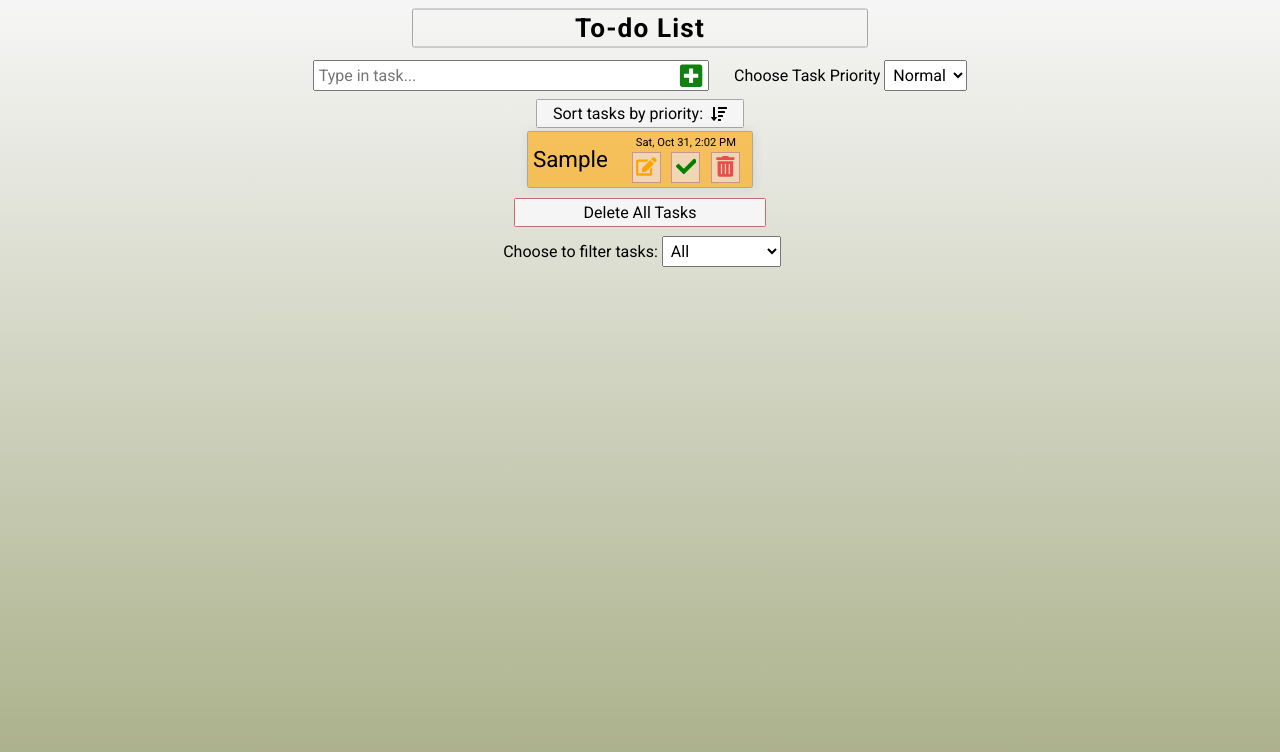
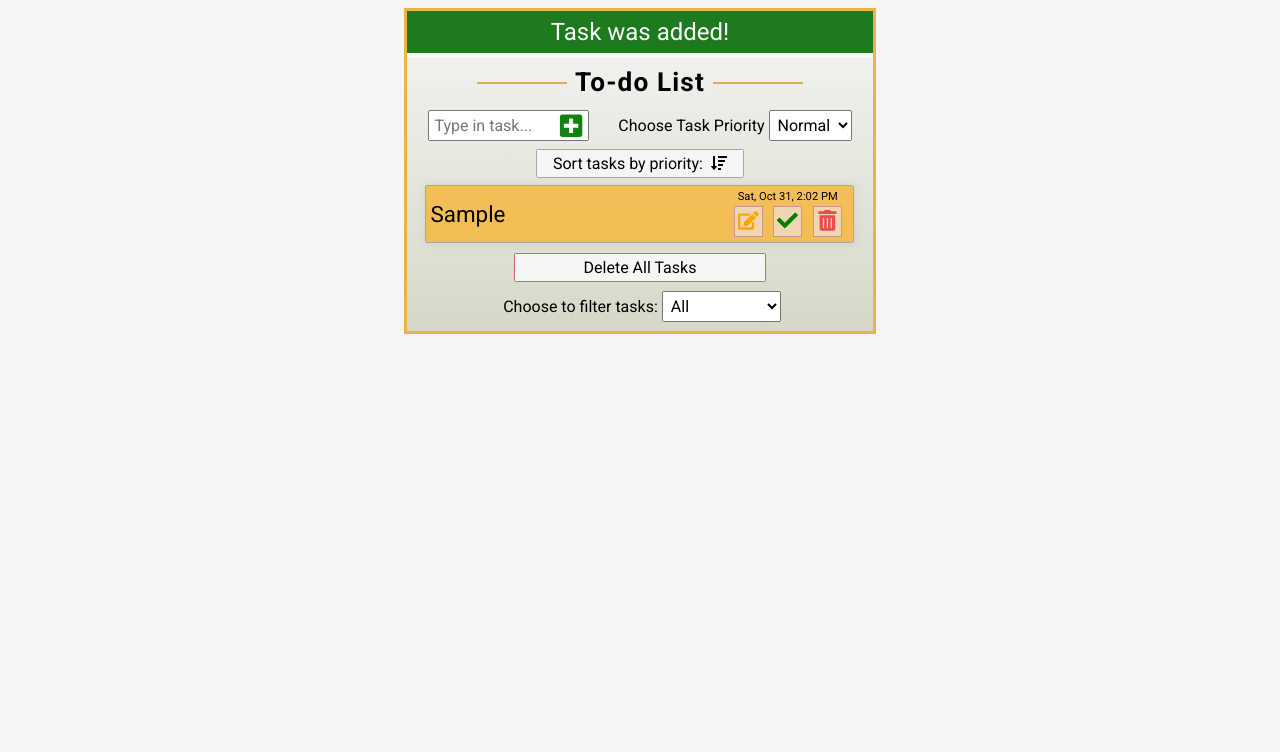
Before and after one commit to MRFolio/react-to-do-app, a React (Create React App) app: page / in a window 1280 px wide. Both pictures are taken after typing "Sample" into the empty fields and a click on the button "Add task". Shown: the top 752 px of the page. Built offline with nearby package versions, Linux system fonts and the light colour scheme.

Commit message:
feat(to-do): button component and alert

```diff
--- a/src/App.js
+++ b/src/App.js
@@ -4,11 +4,13 @@ import Form from "./components/Form";
 import ToDoList from "./components/ToDoList";
 import Header from "./components/Header";
 import Filter from "./components/Filter";
+import Alert from "./components/Alert";
 
 function App() {
   const [tasks, setTasks] = useState([]);
   const [filterStatus, setFilterStatus] = useState("All");
   const [filteredTasks, setFilteredTasks] = useState([]);
+  const [alert, setAlert] = useState({ show: false, msg: "", type: "" });
 
   //get tasks from local storage only once
   useEffect(() => getLocalTasks(), []);
@@ -41,16 +43,22 @@ function App() {
     }
   };
 
+  const showAlert = (show = false, type = "", msg = "") => {
+    setAlert({ show, type, msg });
+  };
+
   return (
     <div className="App">
+      {alert.show && <Alert {...alert} setAlert={setAlert} />}
       <Header />
       <main>
-        <Form tasks={tasks} setTasks={setTasks} />
+        <Form tasks={tasks} setTasks={setTasks} showAlert={showAlert} />
         <ToDoList
           tasks={tasks}
           setTasks={setTasks}
           filteredTasks={filteredTasks}
           setFilteredTasks={setFilteredTasks}
+          showAlert={showAlert}
         />
         <Filter tasks={tasks} setFilterStatus={setFilterStatus} />
       </main>
--- /dev/null
+++ b/src/components/Alert.js
@@ -0,0 +1,18 @@
+import { useEffect } from "react";
+
+const Alert = ({ type, msg, setAlert }) => {
+  useEffect(() => {
+    const timeout = setTimeout(() => {
+      setAlert({ show: false, type: "", msg: "" });
+    }, 3000);
+    return () => clearTimeout(timeout);
+  }, [setAlert]);
+  return <p className={`alert alert-${type}`}>{msg}</p>;
+  /* return (
+    <div className={styles["alert"]}>
+      <p className={styles[`alert-${type}`]}>{msg}</p>;
+    </div>
+  ); */
+};
+
+export default Alert;
--- a/src/components/Button.js
+++ b/src/components/Button.js
@@ -0,0 +1,16 @@
+const Button = ({
+  icon,
+  title = "button",
+  className = "btn",
+  onClick,
+  children,
+}) => {
+  return (
+    <button onClick={onClick} className={className} type="button" title={title}>
+      {children}
+      {icon}
+    </button>
+  );
+};
+
+export default Button;
--- a/src/components/Form.js
+++ b/src/components/Form.js
@@ -3,7 +3,7 @@ import { FaPlusSquare } from "react-icons/fa";
 import Selection from "./Selection";
 import shortid from "shortid";
 
-const Form = ({ tasks, setTasks }) => {
+const Form = ({ tasks, setTasks, showAlert }) => {
   const [input, setInput] = useState("");
   const [selection, setSelection] = useState(1);
 
@@ -16,8 +16,8 @@ const Form = ({ tasks, setTasks }) => {
   }
 
   function handleAddTask(e) {
+    e.preventDefault();
     if (input) {
-      e.preventDefault();
       const date = Intl.DateTimeFormat(navigator.language, {
         weekday: "short",
         month: "short",
@@ -35,11 +35,14 @@ const Form = ({ tasks, setTasks }) => {
       };
       setTasks([newTask, ...tasks]);
       setInput("");
+      showAlert(true, "success", "Task was added!");
+    } else if (!input) {
+      showAlert(true, "danger", "Please enter value!");
     }
   }
 
   return (
-    <form className="form">
+    <form onSubmit={handleAddTask} className="form">
       <input
         className="input"
         type="text"
@@ -48,12 +51,7 @@ const Form = ({ tasks, setTasks }) => {
         ref={inputRef}
         placeholder="Type in task..."
       />
-      <button
-        onClick={handleAddTask}
-        className="btn"
-        type="submit"
-        title="Add task"
-      >
+      <button className="btn" type="submit" title="Add task">
         <FaPlusSquare />
       </button>
       <Selection setSelection={setSelection} />
--- a/src/components/Header.js
+++ b/src/components/Header.js
@@ -1,7 +1,11 @@
+import styles from "./Header.module.scss";
+
 const Header = () => {
   return (
-    <header className="header">
-      <h3 className="title">To-do List</h3>
+    <header className={styles.header}>
+      <h3 className={styles.title}>
+        <span className={styles["span-header"]}>To-do List</span>
+      </h3>
     </header>
   );
 };
--- /dev/null
+++ b/src/components/Header.module.scss
@@ -0,0 +1,24 @@
+.header {
+  text-align: center;
+  margin: 0.4em 0;
+  position: relative;
+  z-index: 1;
+  letter-spacing: 0.05em;
+  .span-header {
+    background: linear-gradient(to bottom, #f6f6f6 0%, #a7ad85 100%) no-repeat
+      fixed;
+    padding: 0 0.3em;
+  }
+  &:after {
+    border-top: 2px solid rgb(221, 173, 90);
+    content: "";
+    margin: 0 auto;
+    position: absolute;
+    top: 50%;
+    left: 0;
+    bottom: 0;
+    right: 0;
+    width: 70%;
+    z-index: -1;
+  }
+}
--- a/src/components/Selection.js
+++ b/src/components/Selection.js
@@ -20,7 +20,7 @@ const Selection = ({ setSelection }) => {
   const { width } = getWindowDimensions();
 
   function handleSelection(e) {
-    setSelection(parseInt(e.target.value, 10));
+    setSelection(Number(e.target.value));
   }
 
   return (
--- a/src/components/ToDo.js
+++ b/src/components/ToDo.js
@@ -1,7 +1,17 @@
 import { useState, useEffect, useRef } from "react";
 import { FaTrashAlt, FaEdit, FaCheck, FaTimes } from "react-icons/fa";
+import Button from "./Button";
 
-const ToDo = ({ text, date, completed, priority, id, tasks, setTasks }) => {
+const ToDo = ({
+  text,
+  date,
+  completed,
+  priority,
+  id,
+  tasks,
+  setTasks,
+  showAlert,
+}) => {
   const [isEditing, setIsEditing] = useState(false);
   const [editedInput, setEditedInput] = useState(text);
 
@@ -16,6 +26,7 @@ const ToDo = ({ text, date, completed, priority, id, tasks, setTasks }) => {
   function handleDeleteTask() {
     const newTaskList = tasks.filter((task) => task.id !== id);
     setTasks(newTaskList);
+    showAlert(true, "danger", "Task was deleted!");
   }
 
   function handleEditTask() {
@@ -24,6 +35,7 @@ const ToDo = ({ text, date, completed, priority, id, tasks, setTasks }) => {
         task.id === id ? { ...task, text: editedInput } : task
       );
       setTasks(editedTasks);
+      showAlert(true, "success", "Task was edited!");
     }
     setIsEditing(!isEditing);
   }
@@ -43,7 +55,6 @@ const ToDo = ({ text, date, completed, priority, id, tasks, setTasks }) => {
     );
     setTasks(completedTasks);
   }
-
   return (
     <li
       className={`todo ${
@@ -69,30 +80,24 @@ const ToDo = ({ text, date, completed, priority, id, tasks, setTasks }) => {
             {date}
           </time>
         </p>
-        <button
+        <Button
           onClick={handleEditTask}
           className="edit-btn"
-          type="button"
-          title="Edit Task"
-        >
-          <FaEdit />
-        </button>
-        <button
+          title="Edit task"
+          icon={<FaEdit />}
+        />
+        <Button
           onClick={handleCompletedTask}
           className="completed-btn"
-          type="button"
           title={!completed ? "Task is completed" : "Task is not completed"}
-        >
-          {!completed ? <FaCheck /> : <FaTimes className="delete-icon" />}
-        </button>
-        <button
+          icon={!completed ? <FaCheck /> : <FaTimes className="delete-icon" />}
+        />
+        <Button
           onClick={handleDeleteTask}
           className="delete-btn"
-          type="button"
           title="Delete Task"
-        >
-          <FaTrashAlt />
-        </button>
+          icon={<FaTrashAlt />}
+        />
       </div>
     </li>
   );
--- a/src/components/ToDoList.js
+++ b/src/components/ToDoList.js
@@ -1,9 +1,10 @@
 import ToDo from "./ToDo";
 import SortButton from "./SortButton";
 
-const ToDoList = ({ tasks, setTasks, filteredTasks }) => {
+const ToDoList = ({ tasks, setTasks, filteredTasks, showAlert }) => {
   function handleDelete() {
     setTasks([]);
+    showAlert(true, "danger", "All tasks were deleted!");
   }
 
   return (
@@ -24,6 +25,7 @@ const ToDoList = ({ tasks, setTasks, filteredTasks }) => {
             id={id} */
             {...item}
             key={item.id}
+            showAlert={showAlert}
           />
         ))}
       </ul>
--- a/src/styles/_base.scss
+++ b/src/styles/_base.scss
@@ -13,8 +13,7 @@ body {
   margin: 0 auto;
   max-width: 1140px;
   font-size: 1.4rem;
-  background: linear-gradient(to bottom, #f6f6f6 0%, #a7ad85 100%) no-repeat
-    fixed;
+  background: #f5f5f5;
 }
 
 input,
--- a/src/styles/main.scss
+++ b/src/styles/main.scss
@@ -23,24 +23,26 @@ $border-color: rgb(170, 166, 166);
   }
 }
 
-.header {
+.App {
+  border: 3px solid rgb(235, 178, 72);
+  width: fit-content;
+  white-space: nowrap;
+  margin: 1vh auto;
+  background: linear-gradient(to bottom, #f6f6f6 0%, #a7ad85 100%) no-repeat
+    fixed;
+}
+
+.alert {
   text-align: center;
-  margin: 0.4em 0;
-  position: relative;
-  z-index: 1;
-  padding: 0.2em;
-  letter-spacing: 0.05em;
-  &:after {
-    position: absolute;
-    content: "";
-    top: 50%;
-    left: 50%;
-    height: 100%;
-    width: 40%;
-    border: 1px solid $border-color;
-    border-radius: 0.1em;
-    z-index: -1;
-    transform: translate(-50%, -50%);
+  color: rgb(251, 250, 250);
+  font-size: 1.5rem;
+  padding: 0.3em;
+  &.alert-danger {
+    background-color: rgb(233, 77, 77);
+  }
+  &.alert-success {
+    background-color: rgb(30, 122, 30);
+    border-bottom: 5px solid;
   }
 }
 
@@ -73,7 +75,7 @@ $border-color: rgb(170, 166, 166);
       color: rgb(0, 160, 0);
     }
     @include for-mobile {
-      transform: none;
+      display: none;
     }
   }
 
@@ -85,7 +87,7 @@ $border-color: rgb(170, 166, 166);
     .label {
       font-size: 1rem;
       text-align: center;
-      margin-right: 0.25em;
+      margin: 0 0.25em;
     }
 
     #priority-select {
@@ -103,6 +105,7 @@ $border-color: rgb(170, 166, 166);
 }
 
 .tasks-container {
+  width: 100%;
   display: flex;
   justify-content: center;
   align-items: center;
@@ -117,6 +120,7 @@ $border-color: rgb(170, 166, 166);
   background: whitesmoke;
   border: 1px solid $border-color;
   border-radius: 0.1em;
+  margin-bottom: 0.3em;
   cursor: pointer;
   &:hover {
     @include outline;
@@ -126,6 +130,10 @@ $border-color: rgb(170, 166, 166);
   }
 }
 
+.todo-list {
+  width: 92%;
+}
+
 .todo {
   display: flex;
   justify-content: space-between;
@@ -133,13 +141,14 @@ $border-color: rgb(170, 166, 166);
   gap: 0.75em;
   list-style: none;
   text-align: center;
-  margin: 0.1em 0.2em;
+  margin: 0.1em auto;
   padding: 0.2em;
   background: rgba(255, 166, 0, 0.6);
   border: 1px solid $border-color;
   border-radius: 0.1em;
   box-shadow: 1px 0px 10px rgba(56, 56, 56, 0.1);
   transition: transform 0.2s ease-out;
+  will-change: transform;
   &:hover {
     transform: scale(1.02);
   }
@@ -152,6 +161,7 @@ $border-color: rgb(170, 166, 166);
   }
 
   .todo-item {
+    overflow: hidden;
     &.completed {
       text-decoration: line-through;
       opacity: 0.5;
```
